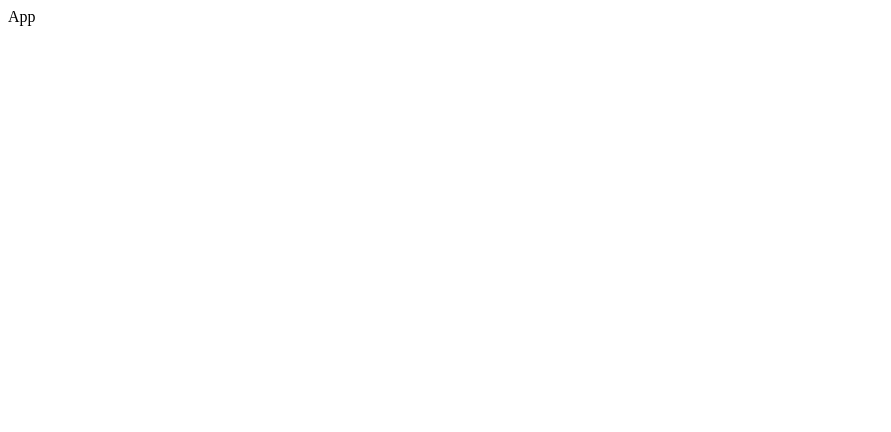
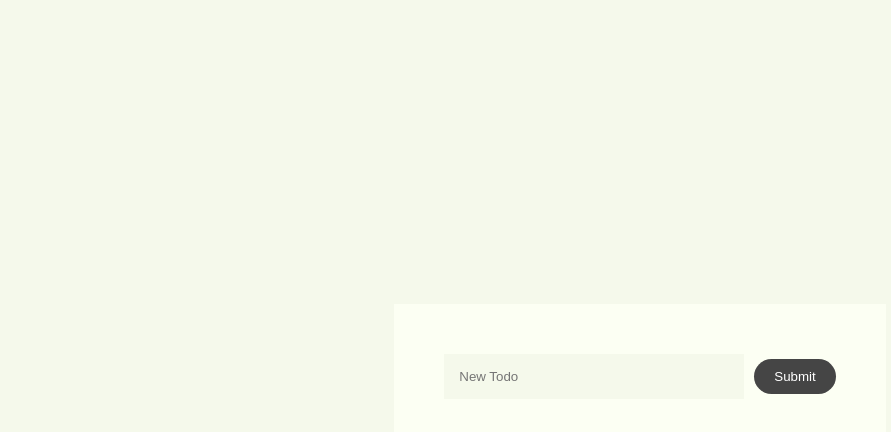
Before and after one commit to Nehemie-Jacques/react-projects-beginners, a React (Vite) app: page / in a window 1280 px wide. Shown: the top 432 px of the page, without its empty margins (0-891 px from the left). Built offline with nearby package versions, Linux system fonts and the light colour scheme.

Commit message:
counter-todo

```diff
--- /dev/null
+++ b/counter/Style.css
@@ -0,0 +1,36 @@
+* {
+    padding: 0;
+    margin: 0;
+    box-sizing: border-box;
+  }
+
+  body {
+    background: #000;
+    height: 100vh;
+    display: flex;
+    flex-direction: column;
+    justify-content: center;
+    align-items: center;
+    text-align: center;
+    color: #fff;
+  }
+
+  .container .number {
+    font-size: 6rem;
+  }
+
+  .btns-container {
+    width: 40rem;
+    display: flex;
+    justify-content: space-around;
+    margin-top: 5rem;
+  }
+
+  .increment {
+    padding: 10px 20px;
+    border-radius: 100px;
+    font-size: 2rem;
+    background: #141517;
+    color: #fff;
+    cursor: pointer;
+  }
--- a/src/main.jsx
+++ b/src/main.jsx
@@ -1,4 +1,4 @@
 import { createRoot } from 'react-dom/client'
-import App from './App.jsx'
+import App from '../todo/App.jsx'
 
 createRoot(document.getElementById('root')).render(<App />)
--- /dev/null
+++ b/todo/App.jsx
@@ -0,0 +1,11 @@
+import Todo from "./Todo";
+
+import React from 'react'
+
+const App = () => {
+  return (
+    <Todo />
+  )
+}
+
+export default App
--- /dev/null
+++ b/todo/Todo.jsx
@@ -0,0 +1,49 @@
+import { useState } from "react";
+import "./style.css";
+
+function generateId() {
+    return Math.floor(Math.random() * 10);
+}
+
+function Todo() {
+    const [todos, setTodos] = useState([]);
+    const [input, setInput] = useState("");
+
+    const handleSubmit = () => {
+        setTodos((todos) =>
+            todos.concat({
+                text: input,
+                id: generateId(),
+            })
+        );
+        setInput("");
+    };
+
+    const removeTodo  = (id) => {
+        setTodos((todos) => todos.filter((t) => t.id !== id));
+    }
+
+    return (
+        <div className="container">
+            <input
+              type="text"
+              value={input}
+              onChange={(e) => setInput(e.target.value)}
+              placeholder="New Todo"
+            />
+
+            <button onClick={handleSubmit}>Submit</button>
+
+            <ul className="todos-list">
+                {todos.map(({ text, id }) => (
+                    <li key={id} className="todo">
+                        <span>{text}</span>
+                        <button className="close" onClick={() => removeTodo(id)}>x</button>
+                    </li>
+                ))}
+            </ul>
+        </div>
+    )
+}
+
+export default Todo;
--- /dev/null
+++ b/todo/style.css
@@ -0,0 +1,58 @@
+* {
+    padding: 0;
+    margin: 0;
+    box-sizing: border-box;
+  }
+
+  body {
+    background: #f5f9eb;
+    height: 100vh;
+    display: flex;
+    justify-content: center;
+    align-items: center;
+  }
+
+  .container {
+    background: #fcfff3;
+    padding: 50px;
+  }
+
+  input {
+    padding: 15px;
+    border: none;
+    outline: none;
+    background: #f5f9eb;
+    width: 300px;
+    margin-right: 10px;
+  }
+
+  button {
+    border-radius: 100px;
+    background: #454545;
+    padding: 5px;
+    outline: none;
+    border: none;
+    color: #fff;
+    padding: 10px 20px;
+    cursor: pointer;
+  }
+
+  .todos-list {
+    margin-top: 3rem;
+  }
+
+  .todo {
+    list-style: none;
+    display: flex;
+    justify-content: space-between;
+    align-items: center;
+    background: #f5f9eb;
+    padding: 7px 20px;
+    margin: 10px;
+    font-family: sans-serif;
+  }
+
+  .close {
+    padding: 5px 10px;
+    cursor: pointer;
+  }
```
Also changed, not shown: counter/App.jsx (added, +11 -0 lines), counter/Counter.jsx (added, +24 -0 lines), Meals API Project/App.jsx (added), Meals API Project/Main.jsx (added), Meals API Project/style.css (added).
